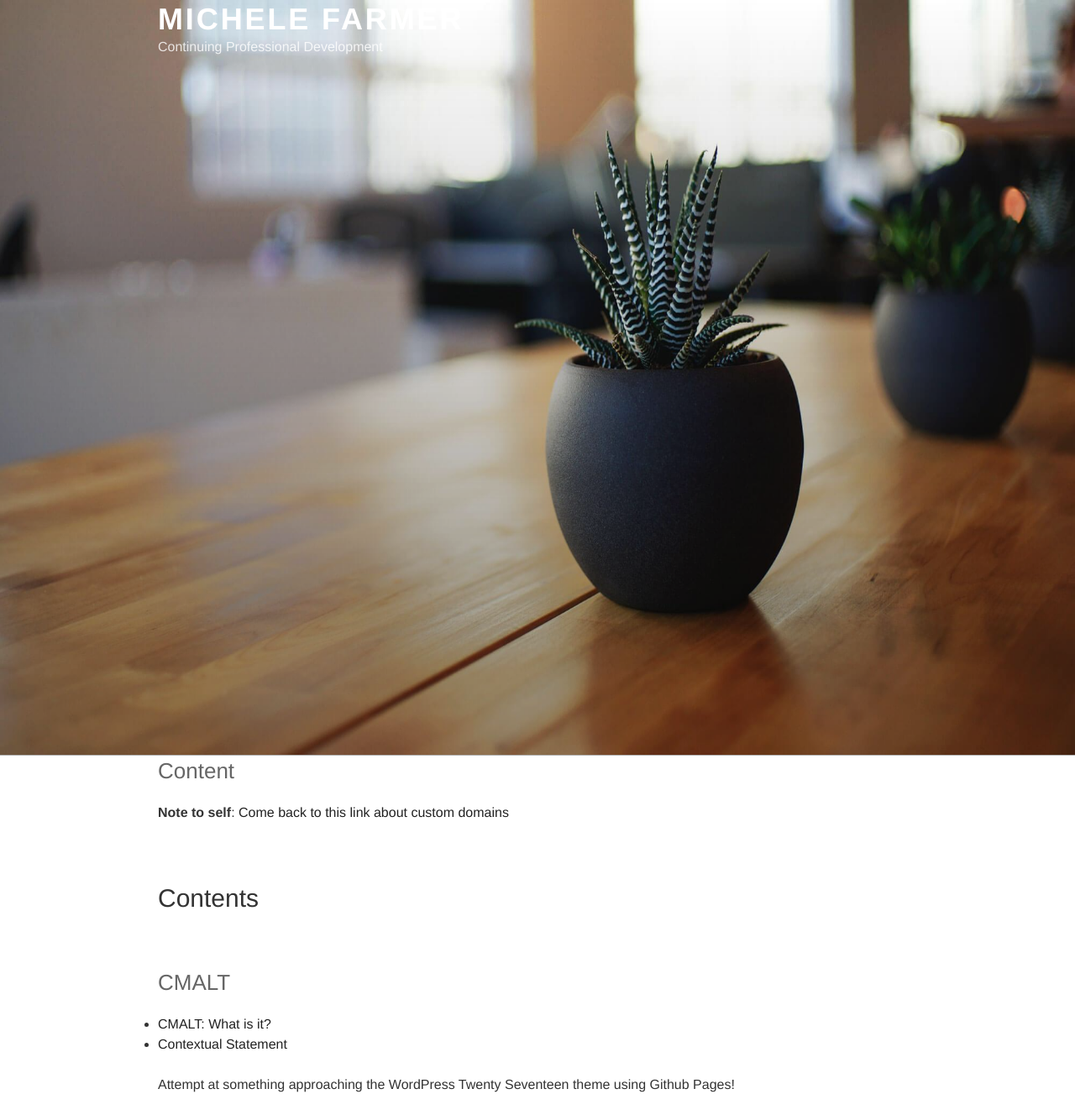
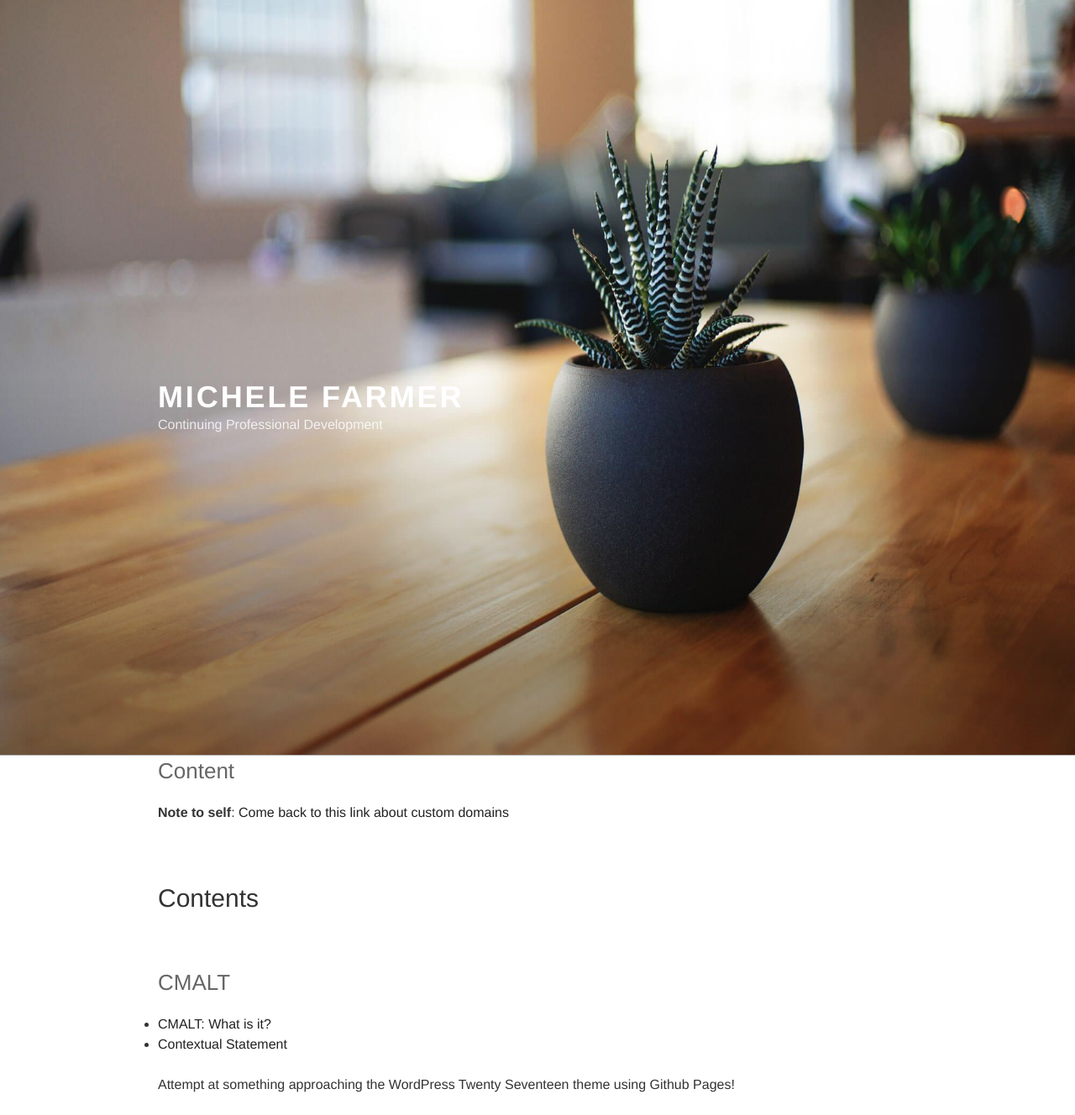
Before and after one commit to uclsenit/uclsenit.github.io, a Jekyll site: the page built from index.md, in a window 1280 px wide. Shown: the whole page at 84% size. Built offline with Jekyll 4.4.1, drawn with Linux system fonts in a browser that asks for light colours; nearby versions of some CDN libraries; some web fonts are replaced; our own code applies the rules of GitHub Pages for plain Markdown files; a script that is not in the unit is left out.

Commit message:
Update /assets/css/style.scss
Changed .header-gradient height:100% to 50% again, as a test

```diff
--- a/assets/css/style.scss
+++ b/assets/css/style.scss
@@ -630,7 +630,7 @@ header {
     bottom: 0;
     display: block;
     left: 0;
-    height: 100%;
+    height: 50%;
     // height: 33%;
     // height: auto;
     // max-height: 50%;
```
